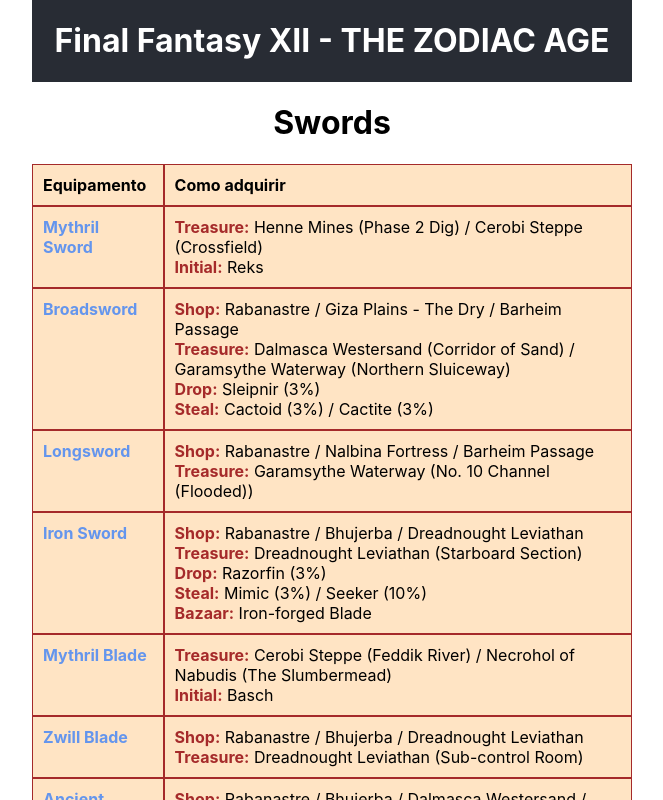
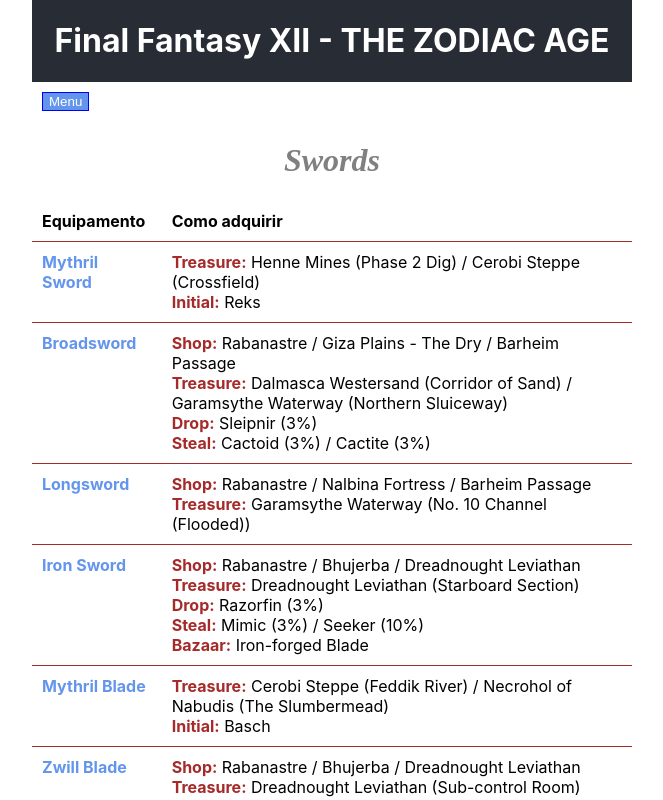
Before and after one commit to AndersonCGAntunes/site-final-fantasy-xii, a React (Create React App) app: page / in a window 1280 px wide. Shown: the top 800 px of the page, without its empty margins (308-971 px from the left). Built offline with nearby package versions, Linux system fonts and the light colour scheme.

Commit message:
Armas e botão ShowHide finalizados

```diff
--- a/src/App.css
+++ b/src/App.css
@@ -15,11 +15,6 @@
   margin: 0 auto;
 }
 
-.Container-equipamento {
-  width: 600px;
-  margin: 0 auto;
-}
-
 section {
   display: table;
   width: 100%;
@@ -31,10 +26,9 @@
 
 section .col {
   display: table-cell;
-  background-color: bisque;
   text-align: left;
   padding: 10px;
-  border: 1px solid brown;
+  border-bottom: 1px solid brown;
 }
 
 .cabecalho {
@@ -44,7 +38,6 @@
 .corpo {
   text-align: left;
   background-color: aquamarine;
-  border-top: 1px solid brown;
 }
 
 .destaque {
@@ -55,3 +48,39 @@
 .nomeador {
   color: cornflowerblue;
 }
+
+.botaoSwitch {
+  margin: 5px;
+}
+
+.containerForm {
+  background-color: antiquewhite;
+  width: 600px;
+  margin: 0 auto;
+  text-align: left;
+}
+
+.menu {
+  width: 600px;
+  height: 600px;
+  background-color: cadetblue;
+  margin: 0 auto;
+}
+
+.interruptor {
+  background-color: cornflowerblue;
+  border: 1px solid blue;
+  color: white;
+  margin: 10px 590px 10px 10px;
+}
+
+.container, .Container-equipamento {
+  width: 600px;
+  margin: 0 auto;
+}
+
+.titulo {
+  font-family: cursive;
+  font-style: italic;
+  color: gray;
+}
--- a/src/Principal.js
+++ b/src/Principal.js
@@ -1,27 +1,49 @@
 import './App.css';
-import { swords } from './Database';
-import React from "react";
+import { axes, bows, crossbows, daggers, greatswords, guns, hammers, handBombs, katanas, maces, measures, ninjaSwords, poles, rods, spears, staves, swords } from './Database';
+import ShowHide from './ShowHide';
 
 function Principal() {
-    return Reusa(swords, "Swords");
+
+    return <>
+        <div className='container'>
+            <ShowHide />
+        </div>
+        {Reusa(swords, "Swords")}
+        {Reusa(daggers, "Daggers")}
+        {Reusa(axes, "Axes")}
+        {Reusa(hammers, "Hammers")}
+        {Reusa(maces, "Maces")}
+        {Reusa(measures, "Measures")}
+        {Reusa(greatswords, "Greatswords")}
+        {Reusa(katanas, "Katanas")}
+        {Reusa(ninjaSwords, "Ninja Swords")}
+        {Reusa(spears, "Spears")}
+        {Reusa(poles, "Poles")}
+        {Reusa(rods, "Rods")}
+        {Reusa(staves, "Staves")}
+        {Reusa(bows, "Bows")}
+        {Reusa(crossbows, "Crossbows")}
+        {Reusa(guns, "Guns")}
+        {Reusa(handBombs, "Hand Bombs")}
+    </>
 }
 
 function Reusa(conjunto, tipo) {
     return(
         <div className="Container-equipamento">
-        <h1>{tipo}</h1>
+        <h1 className='titulo'>{tipo}</h1>
         <section>
             <header className='cabecalho'>
                 <div className='col'>Equipamento</div>
                 <div className='col'>Como adquirir</div>
             </header>
-            {conjunto.map((element, index0) => {
+            {conjunto.map((element, index1, index2, index3) => {
                 return(
-                    <div key={index0} className='row'>
-                        <div className='col'>
+                    <div key={index1} className='row'>
+                        <div key={index2} className='col'>
                             <span className='destaque nomeador'>{element.Nome}</span>
                         </div>
-                        <div className='col'>
+                        <div key={index3} className='col'>
                             {Object.keys(element).map((espada, index) => {
                                 return element[espada] !== "" ?
                                 index !== 0 ? <div key={index}><span className='destaque'>{espada}:</span> {element[espada]}</div> : "" : "";
--- /dev/null
+++ b/src/ShowHide.js
@@ -0,0 +1,17 @@
+import './App.css';
+import React, {useState} from 'react';
+
+function ShowHide() {
+    const [show, setShow]=useState(true);
+
+    return(
+        <>
+            <button className='interruptor' onClick={() => setShow(!show)}>Menu</button>
+            {
+                show ? null : <div className='menu'></div>
+            }
+        </>
+    );
+}
+
+export default ShowHide;
```
Also changed, not shown: src/Database.js.
